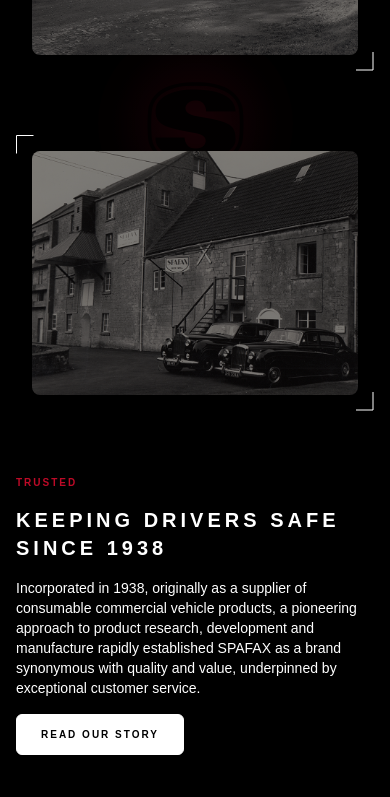
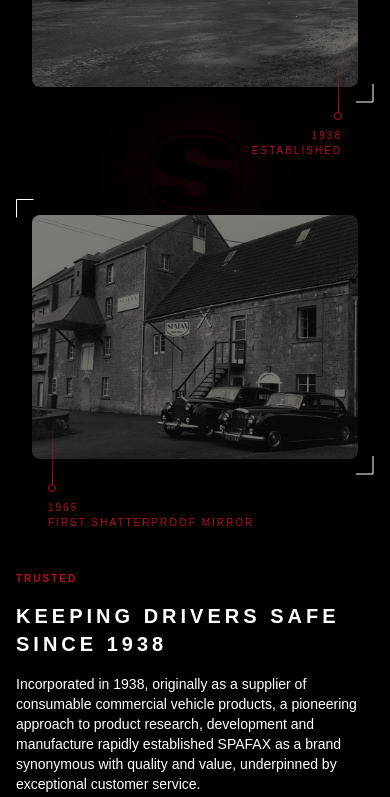
Before and after one commit to StudioPeekaboo/spafax, a website built with Vite: page index.html in a window 390 px wide. Shown: the part 1417-2214 px from the top of the page. Built offline with nearby package versions, Linux system fonts and the light colour scheme; a web font is replaced by a local one.

Commit message:
Adjust mobile styling of line animations

```diff
--- a/index.html
+++ b/index.html
@@ -178,7 +178,7 @@
       </section>
       <section id="heritage" class="py-16 md:py-32 lg:py-72 heritage-bg">
         <div class="container">
-          <div class="grid grid-cols-1 md:grid-cols-2 gap-x-8 md:gap-x-16 lg:gap-x-32 gap-y-16 md:gap-y-32 lg:gap-y-72 items-end">
+          <div class="grid grid-cols-1 md:grid-cols-2 gap-x-8 md:gap-x-16 lg:gap-x-32 gap-y-24 md:gap-y-32 lg:gap-y-72 items-end">
             <div class="flex flex-col gap-4 md:gap-8 max-w-full md:max-w-[60ch]">
               <h3 class="text-[10px] md:text-xs text-spafax-red">Heritage</h3>
               <h2 class="text-xl md:text-2xl" data-animation="flicker">80 years of excellence</h2>
@@ -198,10 +198,10 @@
                   <path d="M17 0L17 18L-5.80244e-07 18" stroke="white" />
                 </svg>
               </div>
-              <div class="text-right right-2 md:right-4 lg:right-8 absolute top-full -translate-y-1/2 hidden md:block">
+              <div class="text-right right-8 absolute top-full -translate-y-1/2 z-10">
                 <div class="flex flex-col items-end gap-2" data-gsap-id="timeline">
                   <div class="flex flex-col items-center">
-                    <div class="w-px h-32 md:h-48 lg:h-64 bg-linear-to-b from-transparent from-5% to-spafax-red" data-gsap-id="line"></div>
+                    <div class="w-px h-16 md:h-32 lg:h-64 bg-linear-to-b from-transparent from-5% to-spafax-red" data-gsap-id="line"></div>
                     <div class="size-2 rounded-full border border-spafax-red" data-gsap-id="dot"></div>
                   </div>
                   <p class="font-science-gothic text-[10px] md:text-[11px] text-spafax-red tracking-[0.2em] uppercase" data-gsap-id="text">1938<br />Established</p>
@@ -221,10 +221,10 @@
                   <path d="M17 0L17 18L-5.80244e-07 18" stroke="var(--color-white)" />
                 </svg>
               </div>
-              <div class="text-left left-2 md:left-4 lg:left-8 absolute top-full -translate-y-1/2 hidden md:block">
+              <div class="text-left left-8 absolute top-full -translate-y-1/2 z-10">
                 <div class="flex flex-col items-start gap-2" data-gsap-id="timeline">
                   <div class="flex flex-col items-center">
-                    <div class="w-px h-32 md:h-48 lg:h-64 bg-linear-to-b from-transparent from-5% to-spafax-red" data-gsap-id="line"></div>
+                    <div class="w-px h-16 md:h-32 lg:h-64 bg-linear-to-b from-transparent from-5% to-spafax-red" data-gsap-id="line"></div>
                     <div class="size-2 rounded-full border border-spafax-red" data-gsap-id="dot"></div>
                   </div>
                   <p class="font-science-gothic text-[10px] md:text-[11px] text-spafax-red tracking-[0.2em] uppercase" data-gsap-id="text">1965<br />First shatterproof mirror</p>
```
